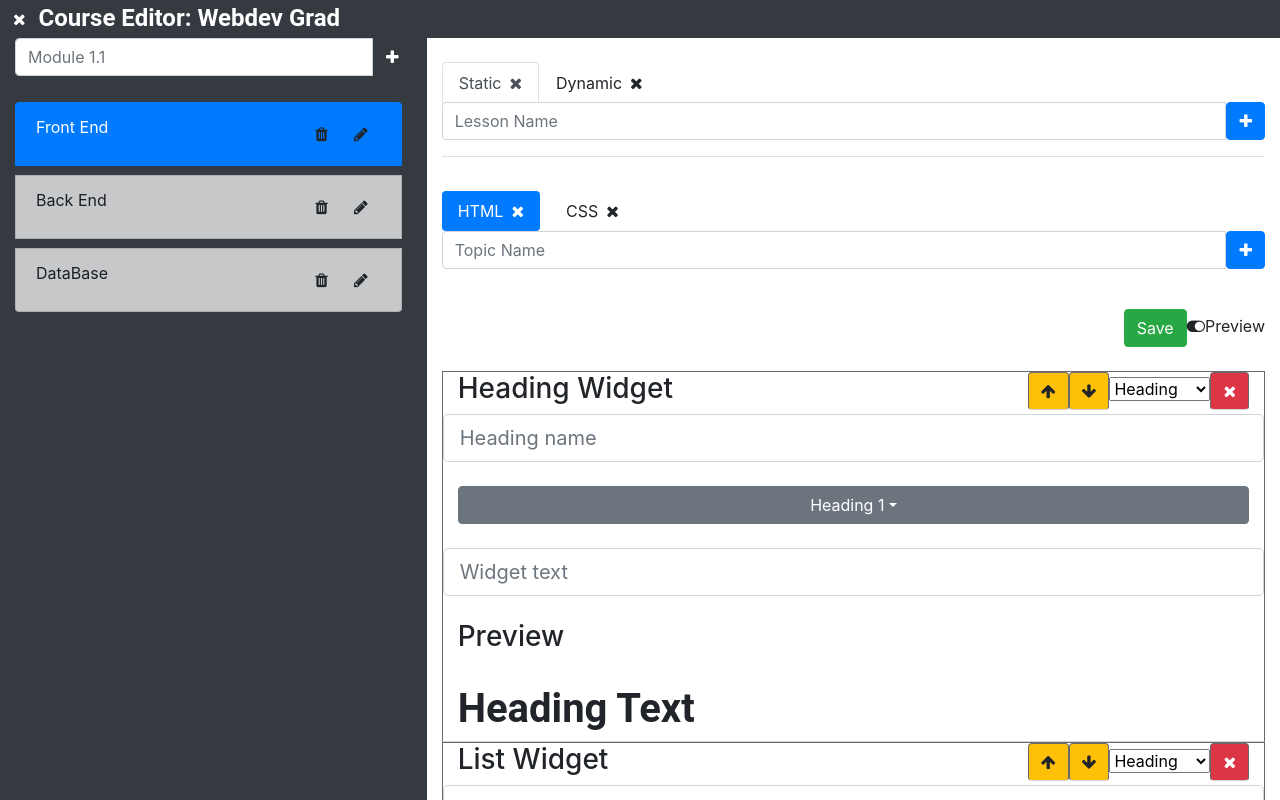
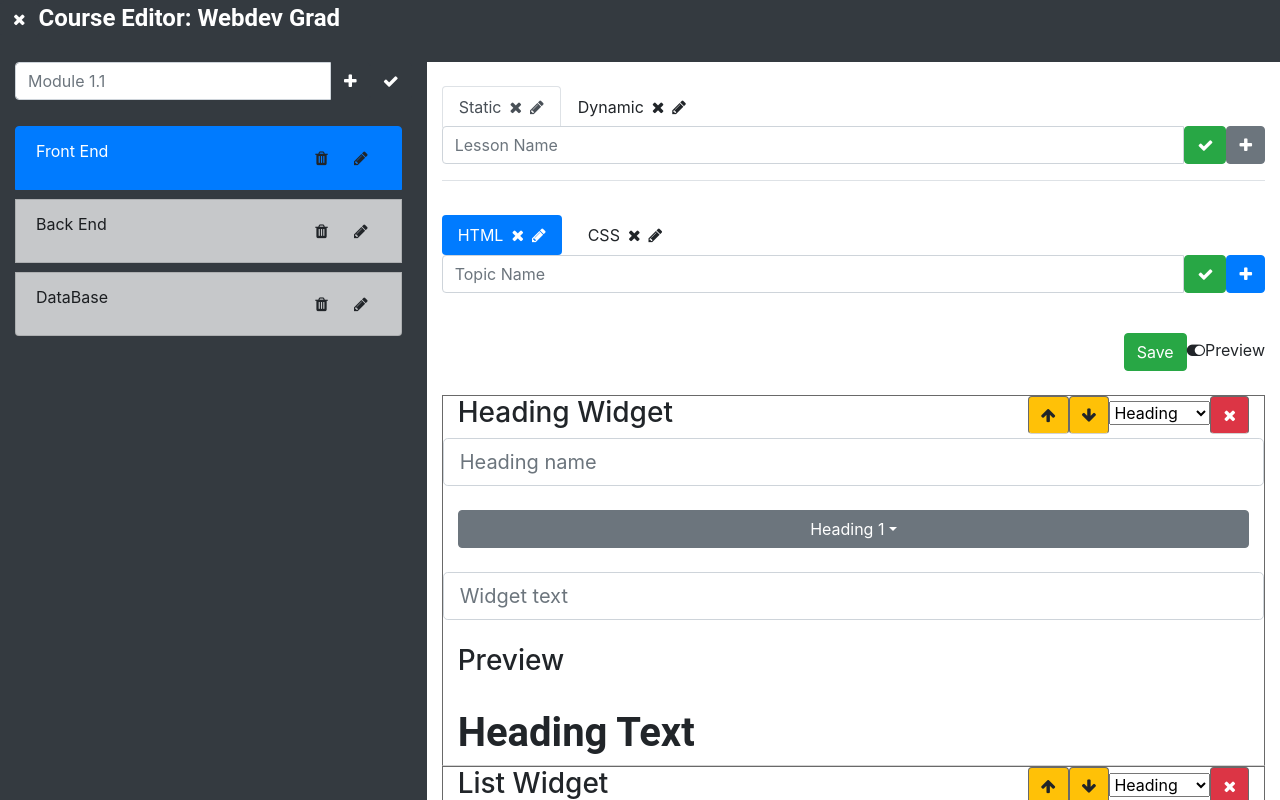
Before and after one commit to Saptaparna10/cs5610-spring2019-assignment3-react-client, a React (Create React App) app: page /course/123 in a window 1280 px wide. Shown: the top 800 px of the page. Built offline with nearby package versions, Linux system fonts and the light colour scheme.

Commit message:
update functionality

```diff
--- a/src/components/LessonTabItem.js
+++ b/src/components/LessonTabItem.js
@@ -23,6 +23,10 @@ export default class LessonTabItem extends React.Component{
                                     this.props.deleteLesson(this.props.lesson)
                                 }}/>
 
+                            <i className="fa fa-pencil ml-2" onClick={() => {
+                                this.props.editLesson(this.props.lesson)
+                            }}/>
+
                         </a>
                     {/*</Link>*/}
             </li>
--- a/src/containers/CourseEditor.js
+++ b/src/containers/CourseEditor.js
@@ -18,28 +18,33 @@ export default class CourseEditor
         const course = this.courseService.findCourseById(courseId)
         this.state = {
             course: course,
-            module: course.modules[0],
+            module: (course.modules.length!=0) ? course.modules[0]: '',
             newModule: '',
-            lesson: course.modules[0].lessons[0],
+            lesson: (course.modules.length!=0 && course.modules[0].lessons.length!=0)?course.modules[0].lessons[0]: '',
             newLesson:'',
-            topic: course.modules[0].lessons[0].topics[0],
+            topic: (course.modules.length!=0 && course.modules[0].lessons.length!=0 && course.modules[0].lessons[0].topics.length!=0)? course.modules[0].lessons[0].topics[0]: '',
             newTopic:''
         }
         this.moduleTitleChanged = this.moduleTitleChanged.bind(this);
         this.selectModule = this.selectModule.bind(this);
         this.createModule = this.createModule.bind(this);
         this.deleteModule = this.deleteModule.bind(this);
+        this.editModule = this.editModule.bind(this);
+        this.updateModule = this.updateModule.bind(this);
 
         this.lessonTitleChanged = this.lessonTitleChanged.bind(this);
         this.selectLesson = this.selectLesson.bind(this);
         this.createLesson = this.createLesson.bind(this);
         this.deleteLesson = this.deleteLesson.bind(this);
+        this.editLesson = this.editLesson.bind(this);
+        this.updateLesson = this.updateLesson.bind(this);
 
         this.topicTitleChanged = this.topicTitleChanged.bind(this);
         this.selectTopic = this.selectTopic.bind(this);
         this.createTopic = this.createTopic.bind(this);
         this.deleteTopic = this.deleteTopic.bind(this);
-
+        this.editTopic = this.editTopic.bind(this);
+        this.updateTopic = this.updateTopic.bind(this);
     }
 
     /** ---------Modules-----------**/
@@ -64,9 +69,9 @@ export default class CourseEditor
     }
 
     createModule = () => {
-
         var course = this.state.course;
         course.modules.push(this.state.newModule);
+        document.getElementById('modTitle').value=''
         this.setState({
             course: course
         })
@@ -75,6 +80,20 @@ export default class CourseEditor
     deleteModule = dm =>{
         var removeIndex = this.state.course.modules.map(function(item) { return item.title; }).indexOf(dm.title);
         this.state.course.modules.splice(removeIndex, 1);
+    }
+
+    editModule(module){
+        var modTitle = document.getElementById('modTitle');
+        modTitle.value= module.title;
+        this.setState({module: module});
+    }
+
+    updateModule(){
+        var moduleInd = this.state.course.modules.findIndex(x => x.id == this.state.module.id)
+        this.state.module.title = this.state.newModule.title
+        this.state.course.modules[moduleInd] = this.state.module
+        document.getElementById('modTitle').value=''
+        this.setState({module: this.state.module});
     }
 
     /** ---------Lessons-----------**/
@@ -97,6 +116,7 @@ export default class CourseEditor
     createLesson(){
         var course = this.state.course;
         this.state.module.lessons.push(this.state.newLesson);
+        document.getElementById('lessTitle').value=''
         this.setState({
             course: course
         })
@@ -105,6 +125,20 @@ export default class CourseEditor
     deleteLesson(lesson){
         var removeIndex = this.state.module.lessons.map(function(item) { return item.title; }).indexOf(lesson.title);
         this.state.module.lessons.splice(removeIndex, 1);
+    }
+
+    editLesson(lesson){
+        var lessTitle = document.getElementById('lessTitle');
+        lessTitle.value= lesson.title;
+        this.setState({lesson: lesson});
+    }
+
+    updateLesson(){
+        var lessInd = this.state.module.lessons.findIndex(x => x.id == this.state.lesson.id)
+        this.state.lesson.title = this.state.newLesson.title
+        this.state.module.lessons[lessInd] = this.state.lesson
+        document.getElementById('lessTitle').value=''
+        this.setState({lesson: this.state.lesson});
     }
 
     /** ---------Topics-----------**/
@@ -124,6 +158,7 @@ export default class CourseEditor
     createTopic(){
         var course = this.state.course;
         this.state.lesson.topics.push(this.state.newTopic);
+        document.getElementById('topTitle').value=''
         this.setState({
             course: course
         })
@@ -132,6 +167,20 @@ export default class CourseEditor
     deleteTopic(topic) {
         var removeIndex = this.state.lesson.topics.map(function(item) { return item.title; }).indexOf(topic.title);
         this.state.lesson.topics.splice(removeIndex, 1);
+    }
+
+    editTopic(topic){
+        var topTitle = document.getElementById('topTitle');
+        topTitle.value= topic.title;
+        this.setState({topic: topic});
+    }
+
+    updateTopic(){
+        var topInd = this.state.lesson.topics.findIndex(x => x.id == this.state.topic.id)
+        this.state.topic.title = this.state.newTopic.title
+        this.state.lesson.topics[topInd] = this.state.topic
+        document.getElementById('topTitle').value=''
+        this.setState({topic: this.state.topic});
     }
 
     /**------------Render--------------**/
@@ -145,6 +194,9 @@ export default class CourseEditor
                     </Link>
                     <a href='#' className='logo'> Course Editor: {this.state.course.title}</a>
                 </div>
+                <div className="row bg-dark">
+                    &nbsp;
+                </div>
                 <div className="row">
                     <div className="col-md-4 bg-dark longcol d-none d-md-block ">
                             <ModuleList
@@ -153,6 +205,8 @@ export default class CourseEditor
                                 titleChanged={this.moduleTitleChanged}
                                 createModule={this.createModule}
                                 deleteModule={this.deleteModule}
+                                editModule={this.editModule}
+                                updateModule={this.updateModule}
                                 modules={this.state.course.modules}
                             />
 
@@ -167,6 +221,8 @@ export default class CourseEditor
                                     titleChanged={this.lessonTitleChanged}
                                     createLesson={this.createLesson}
                                     deleteLesson={this.deleteLesson}
+                                    updateLesson={this.updateLesson}
+                                    editLesson={this.editLesson}
                                     lessons={this.state.module.lessons}
 
                             />
@@ -182,6 +238,8 @@ export default class CourseEditor
                                 titleChanged={this.topicTitleChanged}
                                 createTopic={this.createTopic}
                                 deleteTopic={this.deleteTopic}
+                                updateTopic={this.updateTopic}
+                                editTopic={this.editTopic}
                             />
 
                             <div>&nbsp;</div>
--- a/src/containers/CourseGrid.js
+++ b/src/containers/CourseGrid.js
@@ -26,10 +26,10 @@ class CourseTable extends React.Component {
 
     renderCourseRow() {
         return (
-            <div className="card-deck">
+            <div className="row">
                 {
                     this.props.courses.map((course, index) =>
-                        <CourseCard key={index} course={course} delete={this.props.deleteCourse}/>
+                        <CourseCard key={index} course={course} delete={this.props.deleteCourse} editCourse={this.props.editCourse}/>
                     )
                 }
 
--- a/src/containers/CourseManagerApp.js
+++ b/src/containers/CourseManagerApp.js
@@ -16,9 +16,12 @@ export default class CourseManager
         this.deleteCourse = this.deleteCourse.bind(this);
         this.updateCourse = this.updateCourse.bind(this);
         this.renderView = this.renderView.bind(this);
+        this.editCourse=this.editCourse.bind(this);
         this.state = {
             courses: this.courseService.findAllCourses(),
-            view: 'list'
+            view: 'list',
+            course: '',
+            newCourse:''
         }
     }
 
@@ -26,11 +29,20 @@ export default class CourseManager
     titleChanged(event) {
         this.setState(
             {
-                course: {
-                    id: (new Date()).getTime(),
+                newCourse:{
+                    id :(new Date()).getTime(),
                     title: event.target.value,
-                    modules: []
+                    modules:[{
+                        title: '',
+                        lessons: [{
+                            title:'',
+                            topics:[{
+                                title:''
+                            }]
+                        }]
+                    }]
                 }
+
 
             }
         );
@@ -45,7 +57,8 @@ export default class CourseManager
     }
 
     addCourse(){
-        const courses = this.courseService.addCourse(this.state.course);
+        const courses = this.courseService.addCourse(this.state.newCourse);
+        document.getElementById('titleFld').value=''
         this.setState({courses: courses});
     }
 
@@ -55,8 +68,15 @@ export default class CourseManager
 
     }
 
-    updateCourse(course){
-        const courses = this.courseService.updateCourse(course);
+    editCourse(course){
+        var courseInput = document.getElementById('titleFld');
+        courseInput.value= course.title;
+        this.setState({course: course});
+    }
+
+    updateCourse(){
+        const courses = this.courseService.updateCourse(this.state.course, this.state.newCourse);
+        document.getElementById('titleFld').value=''
         this.setState({courses: courses});
     }
 
@@ -65,6 +85,7 @@ export default class CourseManager
             return (
                 <CourseTable
                     deleteCourse={this.deleteCourse}
+                    editCourse={this.editCourse}
                     courses={this.state.courses}/>
 
             );
@@ -72,6 +93,7 @@ export default class CourseManager
         else {
             return (
                 <CourseGrid
+                    editCourse={this.editCourse}
                     deleteCourse={this.deleteCourse}
                     courses={this.state.courses}/>
             );
@@ -87,12 +109,19 @@ export default class CourseManager
                             <th><i className='fa fa-bars'></i></th>
                             <th className="pull-left"> <a href='#' className='logo'>Course Manager</a></th>
                             <th><input onChange={this.titleChanged}
-                                                   className="form-control"
+                                                   className="form-control d-none d-sm-table-cell"
                                                    id="titleFld"
                                                    placeholder="cs101"/></th>
+                            <th className='pull-right d-none d-sm-table-cell'>
+                                <button onClick={this.updateCourse}
+                                        className="btn btn-success btn-block"
+                                        id="updateBtn">
+                                    <i className='fa fa-check'></i>
+                                </button>
+                            </th>
                             <th className='pull-right'>
                                 <button onClick={this.addCourse}
-                                        className="btn btn-primary btn-block"
+                                        className="btn btn-primary btn-block d-none d-sm-table-cell"
                                         id="addBtn">
                                     <i className='fa fa-plus'></i>
                                 </button>
--- a/src/containers/LessonTabs.js
+++ b/src/containers/LessonTabs.js
@@ -48,6 +48,7 @@ export default class LessonsTabs
                                select={this.select}
                                selectLesson={this.props.selectLesson}
                                deleteLesson={this.props.deleteLesson}
+                               editLesson={this.props.editLesson}
                 />
             )
         });
@@ -59,14 +60,22 @@ export default class LessonsTabs
 
                         </div>
                         <div className="input-group mb-3">
-                            <input className='form-control'
+                            <input id='lessTitle'
+                                   className='form-control'
                                    onChange={this.props.titleChanged}
                                    placeholder='Lesson Name'/>
                             <div>
-                                <button onClick={this.props.createLesson} className="btn btn-primary btn-block">
+                                <button onClick={this.props.updateLesson}
+                                        className="btn btn-success btn-block">
+                                    <i className="fa fa-check"></i>
+                                </button>
+                            </div>
+                            <div>
+                                <button onClick={this.props.createLesson} className="btn btn-secondary btn-block">
                                     <i className="fa fa-plus"></i>
                                 </button>
                             </div>
+
                         </div>
                 </div>);
 
--- a/src/containers/ModuleList.js
+++ b/src/containers/ModuleList.js
@@ -30,13 +30,20 @@ class ModuleList extends React.Component {
 
         <div>
                     <div className="input-group mb-3">
-                        <input className="form-control"
+                        <input id='modTitle'
+                               className="form-control"
                                onChange={this.props.titleChanged}
                                placeholder="Module 1.1"/>
                         <div>
                             <button onClick={this.props.createModule}
                                     className="btn btn-dark btn-block">
                                 <i className="fa fa-plus"></i>
+                            </button>
+                        </div>
+                        <div>
+                            <button onClick={this.props.updateModule}
+                                    className="btn btn-dark btn-block">
+                                <i className="fa fa-check"></i>
                             </button>
                         </div>
                     </div>
@@ -56,6 +63,7 @@ class ModuleList extends React.Component {
                                     module={module}
                                     selectModule={this.props.selectModule}
                                     deleteModule={this.props.deleteModule}
+                                    editModule={this.props.editModule}
                                     />
                             )
                         }
--- a/src/containers/TopicPills.js
+++ b/src/containers/TopicPills.js
@@ -63,6 +63,9 @@ export default class TopicPills extends React.Component{
                         <a className= {`nav-link ${active}`}>
                                 {topic.title}
                                 <i className='fa fa-times ml-2' onClick={() => {this.props.deleteTopic(topic)}}/>
+                                 <i className="fa fa-pencil ml-2" onClick={() => {
+                                     this.props.editTopic(topic)
+                                }}/>
                             </a>
                         {/*</Link>*/}
                     </li>
@@ -73,9 +76,16 @@ export default class TopicPills extends React.Component{
                     <div className="nav item">
                         {topics}
                         <div className="input-group input-group mb-3">
-                            <input className='form-control'
+                            <input id='topTitle'
+                                   className='form-control'
                                    onChange={this.props.titleChanged}
                                    placeholder='Topic Name'/>
+                            <div>
+                                <button onClick={this.props.updateTopic}
+                                        className="btn btn-success btn-block">
+                                    <i className="fa fa-check"></i>
+                                </button>
+                            </div>
                             <div>
                                 <button className='btn btn-primary'
                                         onClick={this.props.createTopic}>
--- a/src/services/CourseService.js
+++ b/src/services/CourseService.js
@@ -7,8 +7,19 @@ class CourseService {
     addCourse = course => {
         if(course === null) {
             course = {
-                title: 'New Course'
+                id :(new Date()).getTime(),
+                    title:'New Course',
+                    modules:[{
+                    title: '',
+                    lessons: [{
+                        title:'',
+                        topics:[{
+                            title:''
+                        }]
+                    }]
+                }]
             }
+
         }
         course.id = (new Date()).getTime()
         this.courses.push(course)
@@ -29,10 +40,11 @@ class CourseService {
             course => course.id !== deleteCourse.id
         )
 
-    updateCourse = updateCourse => {
-        var foundIndex =  this.courses.findIndex(x => x.id == updateCourse.id);
-        this.courses[foundIndex] = updateCourse;
-        return this.coursesl
+    updateCourse = (selectedCourse, newCourse) => {
+        var foundIndex =  this.courses.findIndex(x => x.id == selectedCourse.id);
+        selectedCourse.title = newCourse.title;
+        this.courses[foundIndex] = selectedCourse;
+        return this.courses
     }
 }
 export default CourseService
```
Also changed, not shown: src/components/CourseCard.js (+6 -6 lines), src/components/CourseRow.js (+2 -5 lines), src/components/ModuleListItem.js (+11 -15 lines), src/containers/CourseTable.js (+6 -2 lines).
